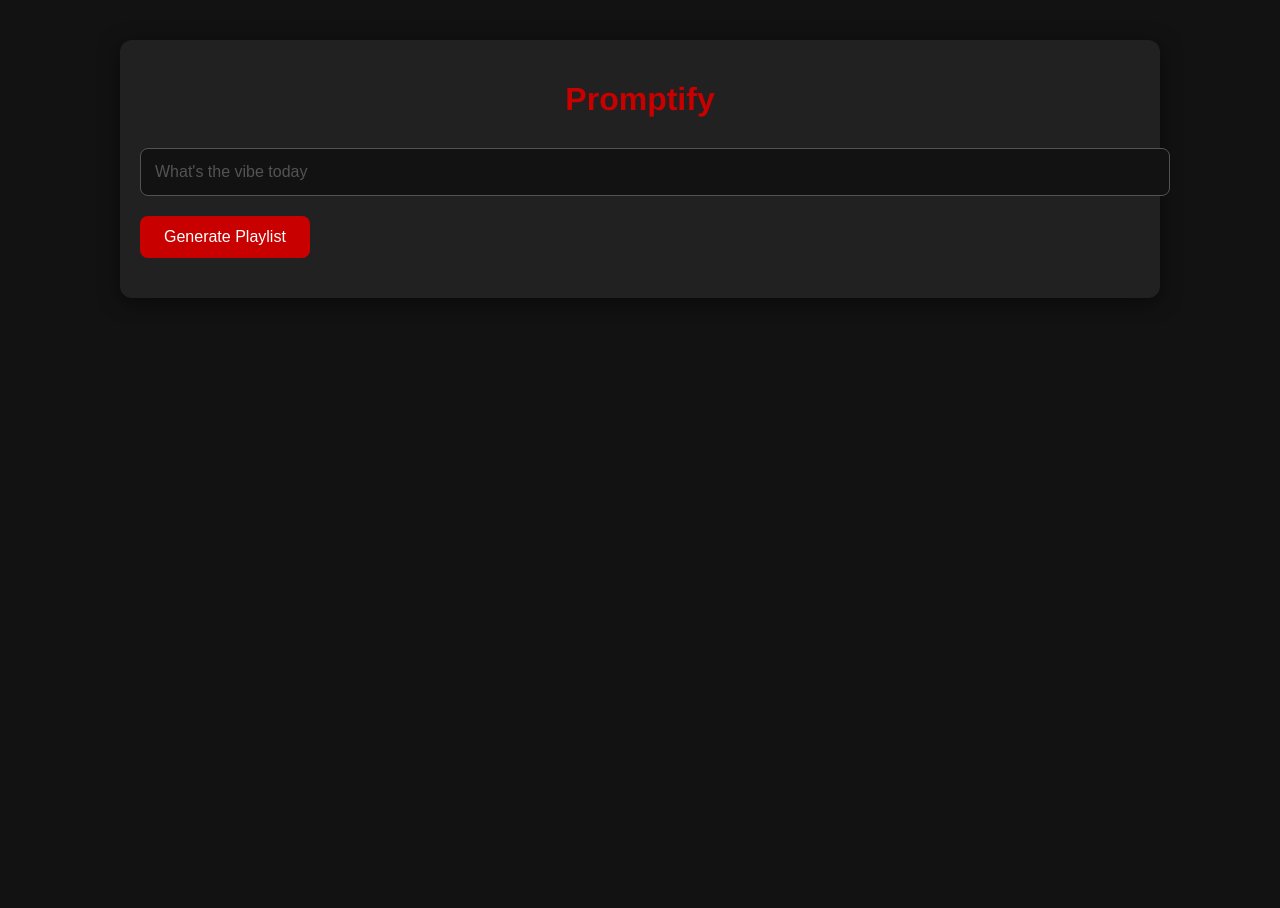
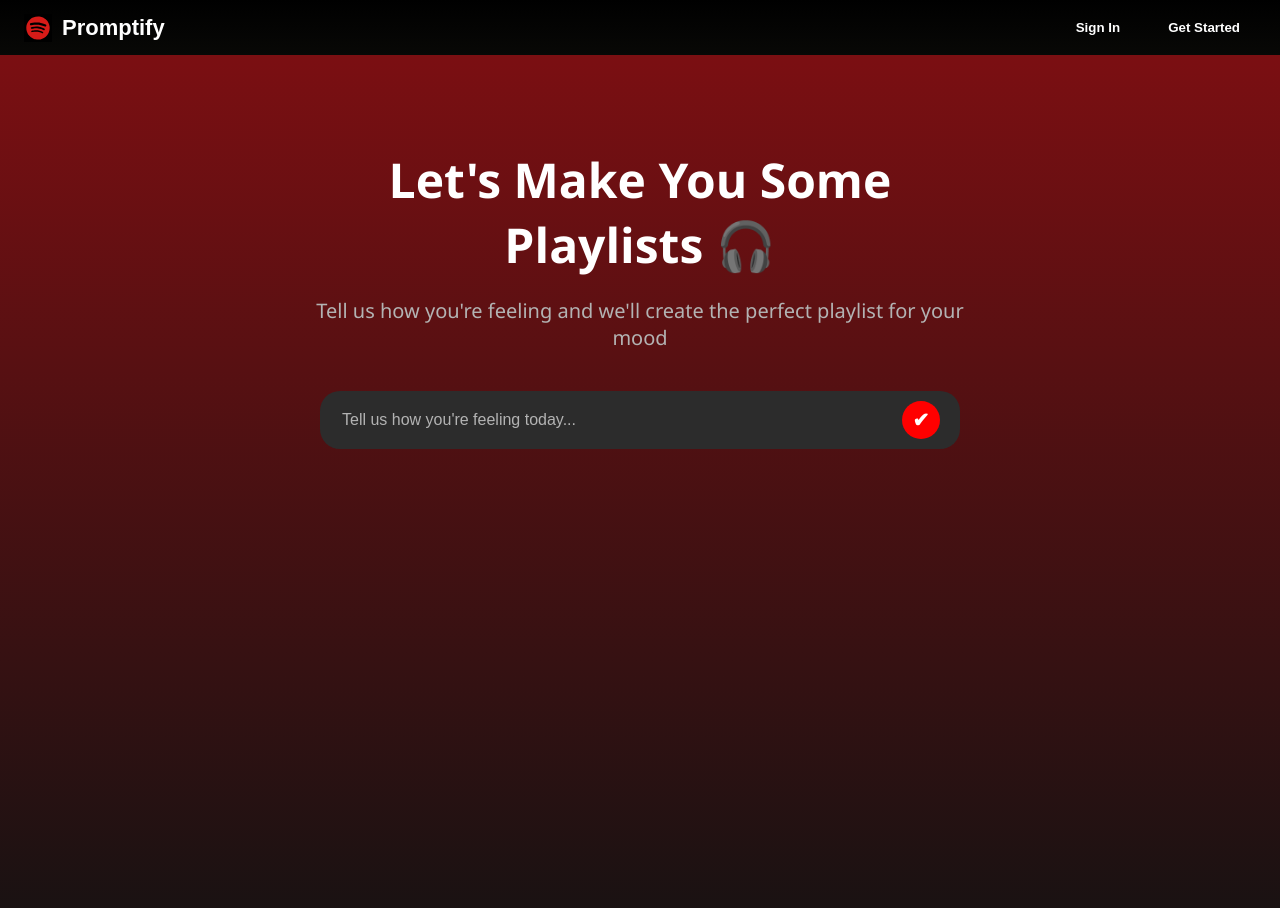
Before and after one commit to Tejas-Kharche/Promptify, a React (Create React App) app in the folder client/: page / in a window 1280 px wide. Shown: the top 908 px of the page. Before the commit the page ends 800 px from the top, so only its background shows below. Built offline with nearby package versions, Linux system fonts and the light colour scheme.

Commit message:
Added Logo and Updated CSS

```diff
--- a/client/public/index.html
+++ b/client/public/index.html
@@ -2,7 +2,7 @@
 <html lang="en">
   <head>
     <meta charset="utf-8" />
-    <link rel="icon" href="%PUBLIC_URL%/favicon.ico" />
+    <link rel="icon" href="%PUBLIC_URL%/logo.ico" />
     <meta name="viewport" content="width=device-width, initial-scale=1" />
     <meta name="theme-color" content="#000000" />
     <meta
@@ -24,7 +24,7 @@
       work correctly both with client-side routing and a non-root public URL.
       Learn how to configure a non-root public URL by running `npm run build`.
     -->
-    <title>React App</title>
+    <title>Promptify - Mood Based Spotify</title>
   </head>
   <body>
     <noscript>You need to enable JavaScript to run this app.</noscript>
--- a/client/src/App.css
+++ b/client/src/App.css
@@ -1,114 +1,221 @@
+/* Reset and base styles */
 body {
   margin: 0;
-  font-family: 'Helvetica Neue','Segoe UI', Tahoma, Geneva, Verdana, sans-serif;
-  background-color: #121212; /* secondary bg */
-  color: #b3b3b3; /* light grey text */
+  font-family: 'Segoe UI', Tahoma, Geneva, Verdana, sans-serif;
+  background: #121212;
+  color: #fff;
 }
 
-.app-container {
-  max-width: 1000px;
-  margin: 40px auto;
-  padding: 20px;
-  background-color: #212121; /* primary dark */
-  border-radius: 12px;
-  box-shadow: 0 4px 20px rgba(0, 0, 0, 0.5);
+/* Navbar */
+.nav {
+  display: flex;
+  justify-content: space-between;
+  align-items: center;
+  background: linear-gradient(to bottom, #000, #080806); /* Smooth blend */
+  color: white;
+  padding: 12px 24px;
+  border-bottom: none; /* Ensure no hard edge */
+  box-shadow: none;     /* Remove shadow if any */
 }
 
-h1 {
-  text-align: center;
-  color: #c80000; /* primary blue */
-  margin-bottom: 30px;
+.logo {
+  font-weight: bold;
+  font-size: 24px;
+  display: flex;
+  align-items: center;
+  gap: 10px;
 }
 
-input[type="text"] {
-  width: 100%;
-  padding: 14px;
-  background-color: #121212;
-  color: #b3b3b3;
-  border: 1px solid #535353;
-  border-radius: 8px;
-  font-size: 16px;
-  margin-bottom: 20px;
+.logo img {
+  width: 28px;
+  height: 28px;
 }
 
-input[type="text"]::placeholder {
-  color: #535353;
+.nav-buttons button {
+  margin-left: 16px;
+  padding: 8px 16px;
+  font-weight: bold;
+  border: none;
+  border-radius: 8px;
+  cursor: pointer;
+  background: none;
+  color: white;
+  transition: all 0.3s ease;
 }
 
-button {
-  background-color: #c80000;
-  color: white;
-  border: none;
-  padding: 12px 24px;
-  border-radius: 8px;
-  font-size: 16px;
-  cursor: pointer;
-  transition: background-color 0.3s ease;
+
+.sign-in,
+.get-started {
+  background-color: white;
+  color: red;
 }
 
-button:hover {
-  background-color: #036b94;
+.sign-in:hover,
+.get-started:hover {
+  background-color: #404040;
 }
 
-.error {
-  color: #ff4f4f;
-  margin-top: 10px;
+/* Hero section */
+.hero-container {
+  min-height: 100vh;
+  background: linear-gradient(to bottom, #7b0f12, #121212);
+  display: flex;
+  flex-direction: column;
+  align-items: center;
+  padding: 60px 20px;
+}
+
+.main-content {
+  max-width: 700px;
   text-align: center;
 }
 
-.mood {
-  color: #c80000;
-  text-transform: capitalize;
+.main-content h1 {
+  font-size: 48px;
+  font-weight: 800;
+  margin-bottom: 10px;
 }
 
+.subtext {
+  font-size: 20px;
+  color: #b3b3b3;
+  margin-bottom: 40px;
+}
+
+/* Prompt form */
+.prompt-form {
+  display: flex;
+  background-color: #2c2c2c;
+  padding: 10px 20px;
+  border-radius: 20px;
+  align-items: center;
+  justify-content: space-between;
+  width: 100%;
+  max-width: 600px;
+  margin: 0 auto 30px auto;
+}
+
+.prompt-form input {
+  background: transparent;
+  border: none;
+  color: #fff;
+  flex-grow: 1;
+  font-size: 16px;
+  outline: none;
+}
+
+.prompt-form input::placeholder {
+  color: #b3b3b3;
+}
+
+.submit-button {
+  background-color: red;
+  border: none;
+  border-radius: 50%;
+  width: 38px;
+  height: 38px;
+  color: white;
+  font-size: 20px;
+  font-weight: bold;
+  cursor: pointer;
+}
+
+.submit-button:hover {
+  background-color: #cc0000;
+}
+
+/* Loading & mood */
+.loading-text,
+.error-text,
+.mood-text {
+  margin-top: 20px;
+  font-size: 18px;
+  color: #b3b3b3;
+}
+
+/* Playlist grid */
 .playlist-grid {
   display: grid;
   grid-template-columns: repeat(auto-fill, minmax(260px, 1fr));
   gap: 20px;
-  margin-top: 20px;
+  padding: 40px 0;
+  width: 100%;
+  max-width: 1200px;
 }
 
 .playlist-card {
-  background-color: #212121;
-  border: 1px solid #535353;
-  border-radius: 10px;
-  padding: 15px;
-  color: #b3b3b3;
-  box-shadow: 0 2px 10px rgba(0, 0, 0, 0.3);
-  transition: transform 0.2s ease, box-shadow 0.3s ease;
+  background-color: #2c2c2c;
+  padding: 16px;
+  border-radius: 12px;
+  box-shadow: 0 2px 12px rgba(0, 0, 0, 0.4);
+  transition: transform 0.2s ease;
+  text-align: center;
 }
 
 .playlist-card:hover {
-  transform: translateY(-6px);
-  box-shadow: 0 4px 14px rgba(0, 0, 0, 0.5);
+  transform: translateY(-4px);
 }
 
 .playlist-card img {
   width: 100%;
   height: 180px;
   object-fit: cover;
-  border-radius: 8px;
+  border-radius: 10px;
 }
 
 .playlist-card h3 {
-  margin-top: 10px;
+  color: #fff;
   font-size: 18px;
-  color: #ffffff;
+  margin: 12px 0 4px 0;
 }
 
 .playlist-card p {
   font-size: 14px;
   color: #b3b3b3;
-  margin: 5px 0;
+}
+
+.track-list {
+  text-align: left;
+  margin: 8px 0;
+  padding-left: 20px;
+  color: #d1d1d1;
+  font-size: 14px;
+}
+
+.track-list li {
+  margin-bottom: 4px;
 }
 
 .playlist-card a {
   display: inline-block;
   margin-top: 10px;
-  color: #c80000;
+  color: #0492c2;
   text-decoration: none;
+  font-weight: bold;
 }
 
 .playlist-card a:hover {
   text-decoration: underline;
 }
+
+.logo {
+  display: flex;
+  align-items: center;
+  gap: 10px;
+  background: none;
+  border: none;
+  cursor: pointer;
+  padding: 0;
+  font-size: 22px;
+  color: white;
+  font-weight: bold;
+}
+
+.logo img {
+  width: 28px;
+  height: 28px;
+}
+
+.logo:hover {
+  opacity: 0.85;
+}
--- a/client/src/App.js
+++ b/client/src/App.js
@@ -1,6 +1,7 @@
 import React, { useState } from 'react';
 import axios from 'axios';
 import './App.css';
+import logo from './logo.svg';
 
 function App() {
   const [prompt, setPrompt] = useState('');
@@ -29,23 +30,43 @@ function App() {
   };
 
   return (
-    <div className="app-container">
-      <h1>Promptify</h1>
-      <form onSubmit={handleSubmit} className="form-container">
+    <>
+    <div className='whole'>
+      <nav className="nav">
+        <button className="logo" onClick={() => window.location.reload()}>
+          <img src={logo} alt="Promptify Logo" />
+          <span>Promptify</span>
+        </button>
+        <div className="nav-buttons">
+          <button className="sign-in">Sign In</button>
+          <button className="get-started">Get Started</button>
+        </div>
+      </nav>
+
+      <div className="hero-container">
+        <div className="main-content">
+          <h1>Let's Make You Some Playlists 🎧 </h1>
+          <p className="subtext">
+            Tell us how you're feeling and we'll create the perfect playlist for your mood
+          </p>
+
+          <form onSubmit={handleSubmit} className="prompt-form">
             <input
               type="text"
               value={prompt}
               onChange={(e) => setPrompt(e.target.value)}
-          placeholder="What's the vibe today"
+              placeholder="Tell us how you're feeling today..."
               required
             />
-        <button type="submit">Generate Playlist</button>
+            <button type="submit" className="submit-button">✔</button>
           </form>
 
-      {loading && <p>🔄 Fetching playlists...</p>}
-      {error && <p className="error">{error}</p>}
-      {mood && <h2>🧠 Detected Mood: <span className="mood">{mood}</span></h2>}
+          {loading && <p className="loading-text">🎧 Fetching your playlist...</p>}
+          {error && <p className="error-text">{error}</p>}
+          {mood && <h3 className="mood-text">🧠 Mood detected: {mood}</h3>}
+        </div>
 
+        {playlists.length > 0 && (
           <div className="playlist-grid">
             {playlists.map((pl) => (
               <div key={pl.id} className="playlist-card">
@@ -54,9 +75,9 @@ function App() {
                 <p><strong>Owner:</strong> {pl.owner}</p>
                 <h4>🎵 Top Tracks:</h4>
                 <ul className="track-list">
-              {pl.topTracks && pl.topTracks.length > 0 ? (
-                pl.topTracks.map((track, idx) => (
-                  <li key={idx}>
+                  {pl.topTracks?.length > 0 ? (
+                    pl.topTracks.map((track, i) => (
+                      <li key={i}>
                         {track.name} - <em>{track.artist}</em>
                       </li>
                     ))
@@ -64,11 +85,16 @@ function App() {
                     <li>No tracks found</li>
                   )}
                 </ul>
-            <a href={pl.url} target="_blank" rel="noopener noreferrer">Open in Spotify</a>
+                <a href={pl.url} target="_blank" rel="noopener noreferrer">
+                  Open in Spotify
+                </a>
               </div>
             ))}
           </div>
+        )}
       </div>
+      </div>
+    </>
   );
 }
 
```
Also changed, not shown: 1 other file (tests, documents, lock files or other folders). Lines whose indentation alone changed are shown as unchanged.
